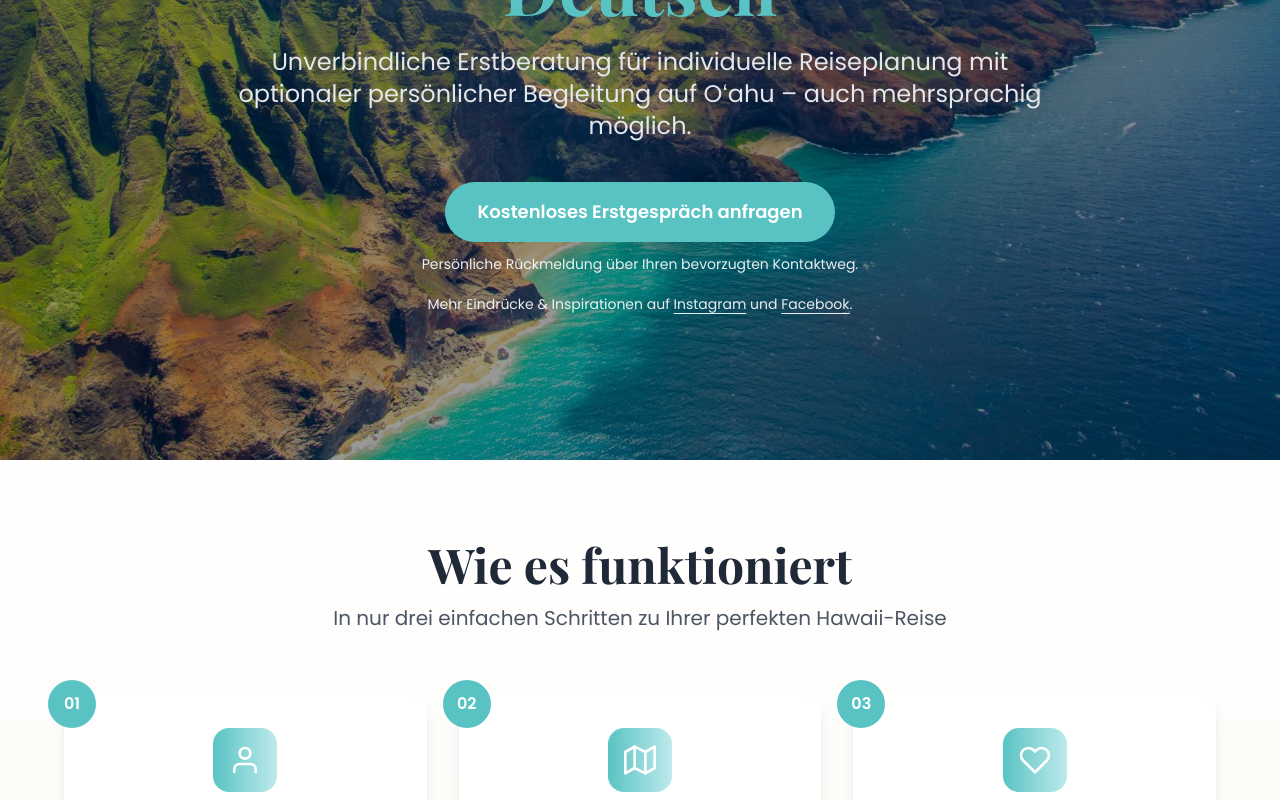
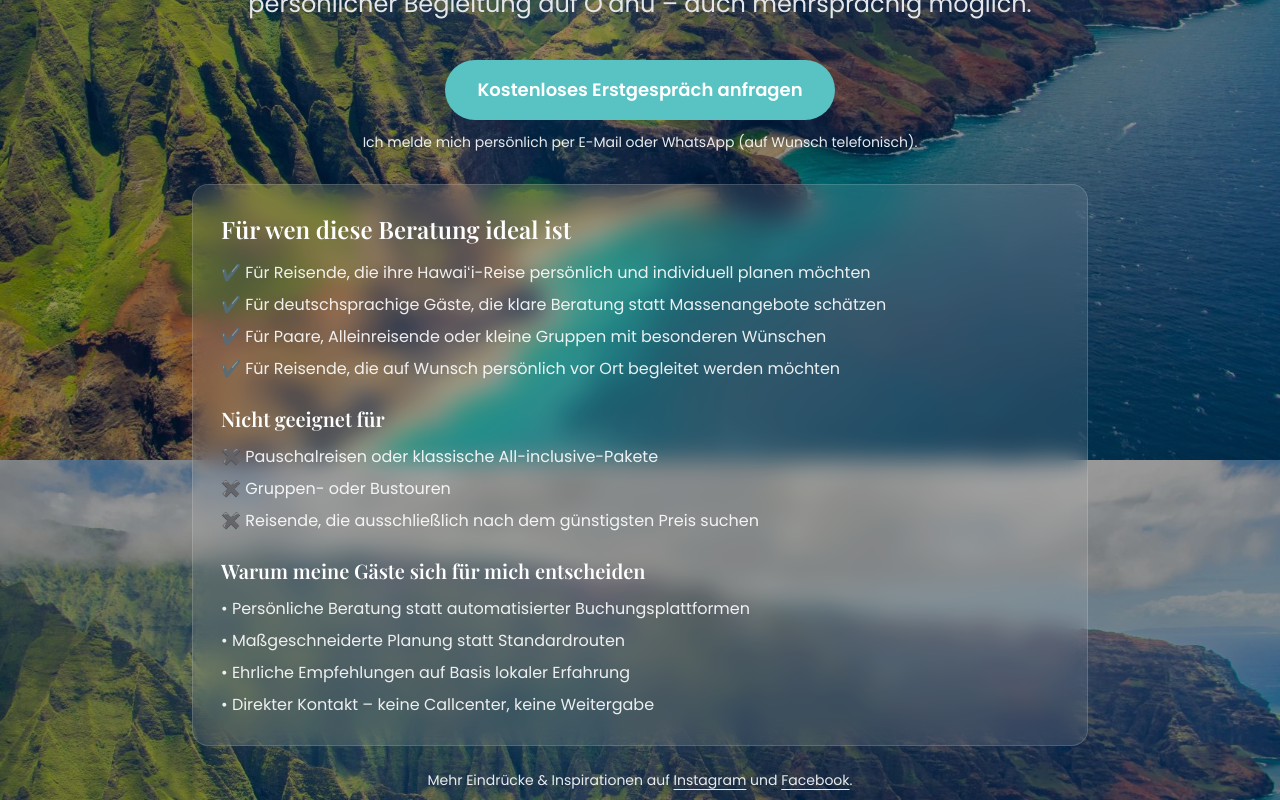
Before and after one commit to hawaiipanoramatours-prog/hawaiipanoramatours, a React (Vite) app: page / in a window 1280 px wide. Shown: the part 340-1140 px from the top of the page. Built offline with nearby package versions, Linux system fonts and the light colour scheme.

Commit message:
Update Sections.impl.jsx

```diff
--- a/src/components/Sections.impl.jsx
+++ b/src/components/Sections.impl.jsx
@@ -2,14 +2,109 @@ import { motion } from 'framer-motion'
 import * as Fi from 'react-icons/fi'
 import SafeIcon from './SafeIcon'
 
-/* ✅ HERO – nur 1 CTA + Social-Textlink (Instagram + Facebook) */
+/* ✅ TRUST-BLOCK – direkt unter Hero-CTA */
+function TrustBlock({ lang }) {
+  const isEn = lang === 'en'
+
+  return (
+    <div className="mt-8 w-full max-w-4xl mx-auto text-left">
+      <div className="rounded-2xl bg-white/10 backdrop-blur-md border border-white/15 p-6 md:p-7">
+        <h3 className="font-playfair text-xl md:text-2xl font-semibold text-white mb-4">
+          {isEn ? 'Who this is ideal for' : 'Für wen diese Beratung ideal ist'}
+        </h3>
+
+        <ul className="space-y-2 font-poppins text-sm md:text-base text-white/90">
+          <li>
+            ✔️{' '}
+            {isEn
+              ? 'Travelers who want a personal, custom Hawai‘i plan'
+              : 'Für Reisende, die ihre Hawaiʻi-Reise persönlich und individuell planen möchten'}
+          </li>
+          <li>
+            ✔️{' '}
+            {isEn
+              ? 'German-speaking guests who value clear guidance over mass offers'
+              : 'Für deutschsprachige Gäste, die klare Beratung statt Massenangebote schätzen'}
+          </li>
+          <li>
+            ✔️{' '}
+            {isEn
+              ? 'Couples, solo travelers, or small groups with special wishes'
+              : 'Für Paare, Alleinreisende oder kleine Gruppen mit besonderen Wünschen'}
+          </li>
+          <li>
+            ✔️{' '}
+            {isEn
+              ? 'Travelers who (optionally) want personal guidance on O‘ahu'
+              : 'Für Reisende, die auf Wunsch persönlich vor Ort begleitet werden möchten'}
+          </li>
+        </ul>
+
+        <div className="mt-6">
+          <h4 className="font-playfair text-lg md:text-xl font-semibold text-white mb-3">
+            {isEn ? 'Not suitable for' : 'Nicht geeignet für'}
+          </h4>
+          <ul className="space-y-2 font-poppins text-sm md:text-base text-white/90">
+            <li>
+              ✖️{' '}
+              {isEn
+                ? 'Package tours or classic all-inclusive deals'
+                : 'Pauschalreisen oder klassische All-inclusive-Pakete'}
+            </li>
+            <li>✖️ {isEn ? 'Group or bus tours' : 'Gruppen- oder Bustouren'}</li>
+            <li>
+              ✖️{' '}
+              {isEn
+                ? 'Travelers looking only for the cheapest price'
+                : 'Reisende, die ausschließlich nach dem günstigsten Preis suchen'}
+            </li>
+          </ul>
+        </div>
+
+        <div className="mt-6">
+          <h4 className="font-playfair text-lg md:text-xl font-semibold text-white mb-3">
+            {isEn ? 'Why guests choose me' : 'Warum meine Gäste sich für mich entscheiden'}
+          </h4>
+          <ul className="space-y-2 font-poppins text-sm md:text-base text-white/90">
+            <li>
+              •{' '}
+              {isEn
+                ? 'Personal consultation — not automated booking platforms'
+                : 'Persönliche Beratung statt automatisierter Buchungsplattformen'}
+            </li>
+            <li>
+              •{' '}
+              {isEn
+                ? 'Tailored planning instead of standard routes'
+                : 'Maßgeschneiderte Planung statt Standardrouten'}
+            </li>
+            <li>
+              •{' '}
+              {isEn
+                ? 'Honest recommendations based on local experience'
+                : 'Ehrliche Empfehlungen auf Basis lokaler Erfahrung'}
+            </li>
+            <li>
+              •{' '}
+              {isEn
+                ? 'Direct contact — no call centers, no hand-offs'
+                : 'Direkter Kontakt – keine Callcenter, keine Weitergabe'}
+            </li>
+          </ul>
+        </div>
+      </div>
+    </div>
+  )
+}
+
+/* ✅ HERO – nur 1 CTA + Trust-Block + Social-Textlink (Instagram + Facebook) */
 export function Hero({ content, lang }) {
   const h = content.hero
   const bg = h.bg
 
   return (
     <section
-      className="relative h-screen flex items-center justify-center overflow-hidden"
+      className="relative min-h-screen flex items-center justify-center overflow-hidden"
       style={{
         backgroundImage: `url(${bg})`,
         backgroundSize: 'cover',
@@ -19,7 +114,7 @@ export function Hero({ content, lang }) {
     >
       <div className="absolute inset-0 bg-black/40" />
 
-      <div className="relative z-10 text-center text-white px-6 max-w-4xl mx-auto">
+      <div className="relative z-10 text-center text-white px-6 max-w-5xl mx-auto py-14">
         <motion.div
           initial={{ opacity: 0, y: 30 }}
           animate={{ opacity: 1, y: 0 }}
@@ -55,13 +150,16 @@ export function Hero({ content, lang }) {
 
           {/* ✅ Direkt unter dem Button: Klarheit, wie du dich meldest */}
           <p className="mt-3 font-poppins text-xs md:text-sm text-white/90">
-          {lang === 'en'
-          ? 'I’ll personally get back to you via Phone, E-mail or WhatsApp.'
-          : 'Persönliche Rückmeldung über Ihren bevorzugten Kontaktweg.'}
+            {lang === 'en'
+              ? 'I’ll personally get back to you via email or WhatsApp (phone call on request).'
+              : 'Ich melde mich persönlich per E-Mail oder WhatsApp (auf Wunsch telefonisch).'}
           </p>
 
+          {/* ✅ TRUST-BLOCK direkt unter CTA */}
+          <TrustBlock lang={lang} />
+
           {/* ✅ Ruhiger Social-Link (kein Button, kein Conversion-Bruch) */}
-          <p className="mt-5 font-poppins text-sm text-white/90">
+          <p className="mt-6 font-poppins text-sm text-white/90">
             {lang === 'en' ? (
               <>
                 More impressions & inspiration on{' '}
@@ -388,12 +486,8 @@ export function Testimonials({ content }) {
               </div>
               <p className="font-poppins text-gray-700 mb-6 italic">“{t.text}”</p>
               <div>
-                <h4 className="font-playfair font-semibold text-gray-800">
-                  {t.name}
-                </h4>
-                <p className="font-poppins text-sm text-gray-600">
-                  {t.location}
-                </p>
+                <h4 className="font-playfair font-semibold text-gray-800">{t.name}</h4>
+                <p className="font-poppins text-sm text-gray-600">{t.location}</p>
               </div>
             </motion.div>
           ))}
```
